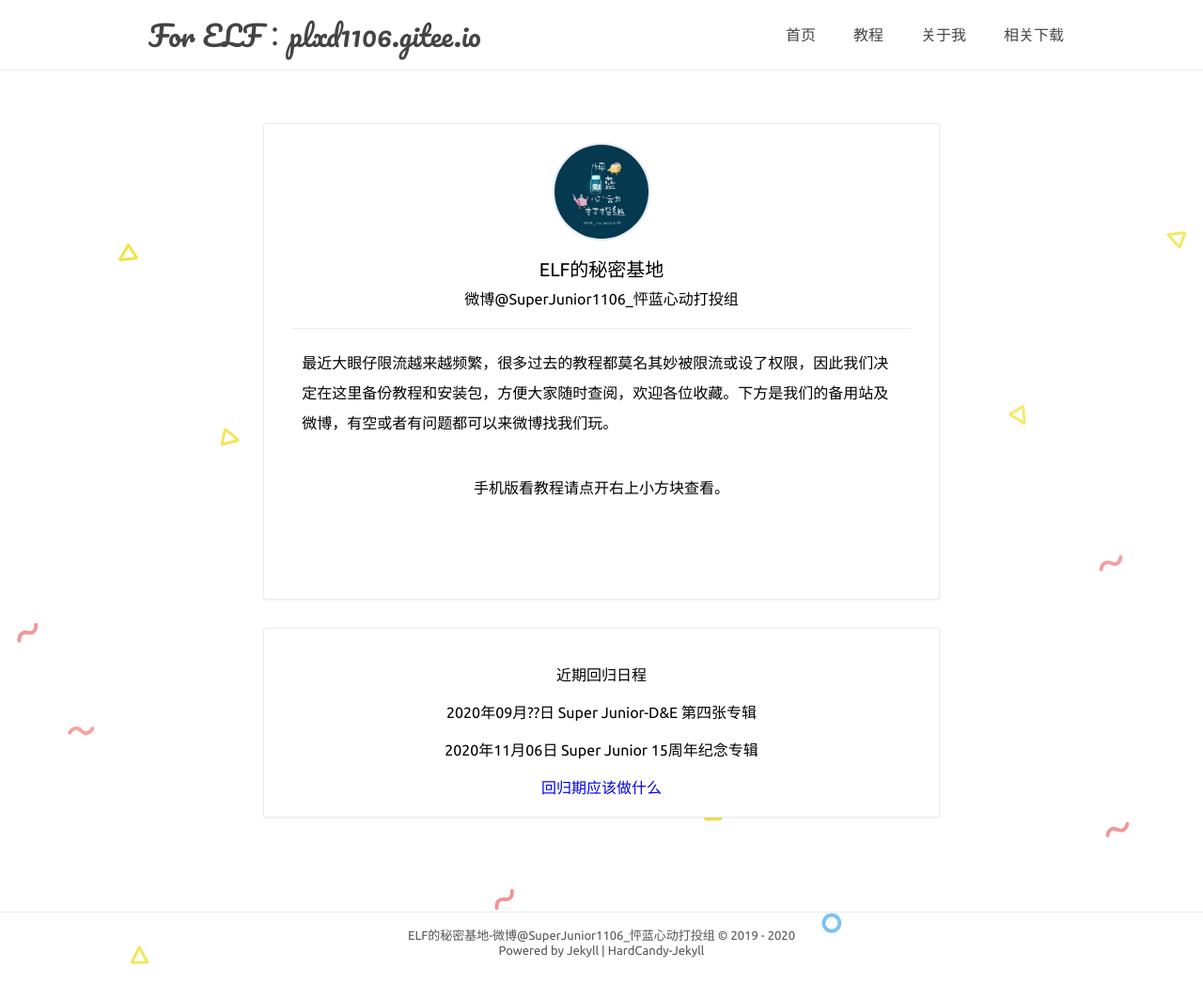
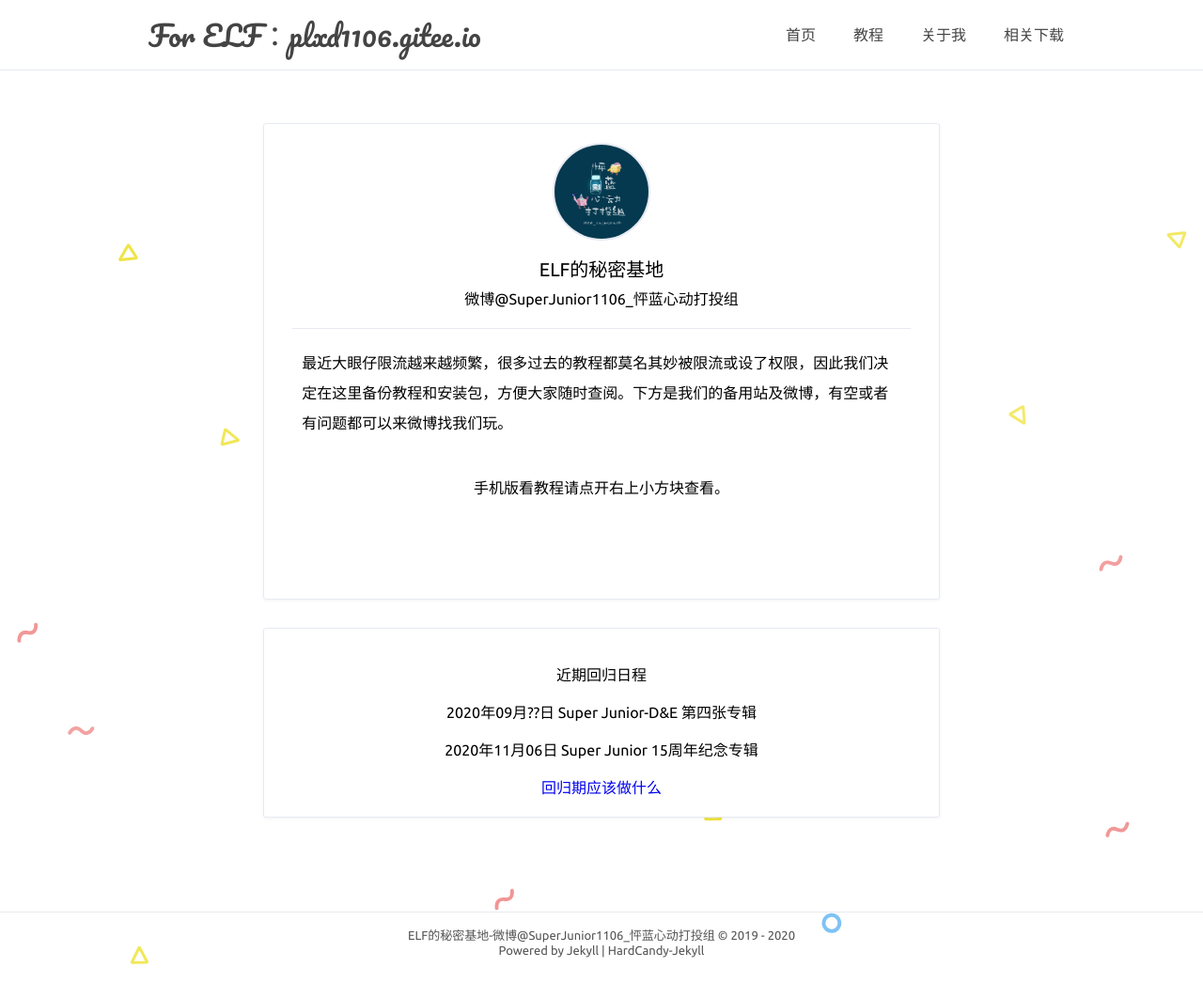
Before and after one commit to penglanxindong1106/penglanxindong1106.github.io, a Jekyll site: the page built from index.html, in a window 1280 px wide. Shown: the whole page at 94% size. Built offline with Jekyll 4.4.1, drawn with Linux system fonts in a browser that asks for light colours; comment, search, counter and statistics services are not loaded.

Commit message:
Update _config.yml

```diff
--- a/_config.yml
+++ b/_config.yml
@@ -17,7 +17,7 @@
 webtitle: 'For ELF：plxd1106.gitee.io'
 bio: '微博@SuperJunior1106_怦蓝心动打投组'
 about: true
-aboutyou: '最近大眼仔限流越来越频繁，很多过去的教程都莫名其妙被限流或设了权限，因此我们决定在这里备份教程和安装包，方便大家随时查阅，欢迎各位收藏。'
+aboutyou: '最近大眼仔限流越来越频繁，很多过去的教程都莫名其妙被限流或设了权限，因此我们决定在这里备份教程和安装包，方便大家随时查阅。'
 portraits: '/assets/profile.jpg' # your portraits image file path
 # SNS
 SNS: true
```
